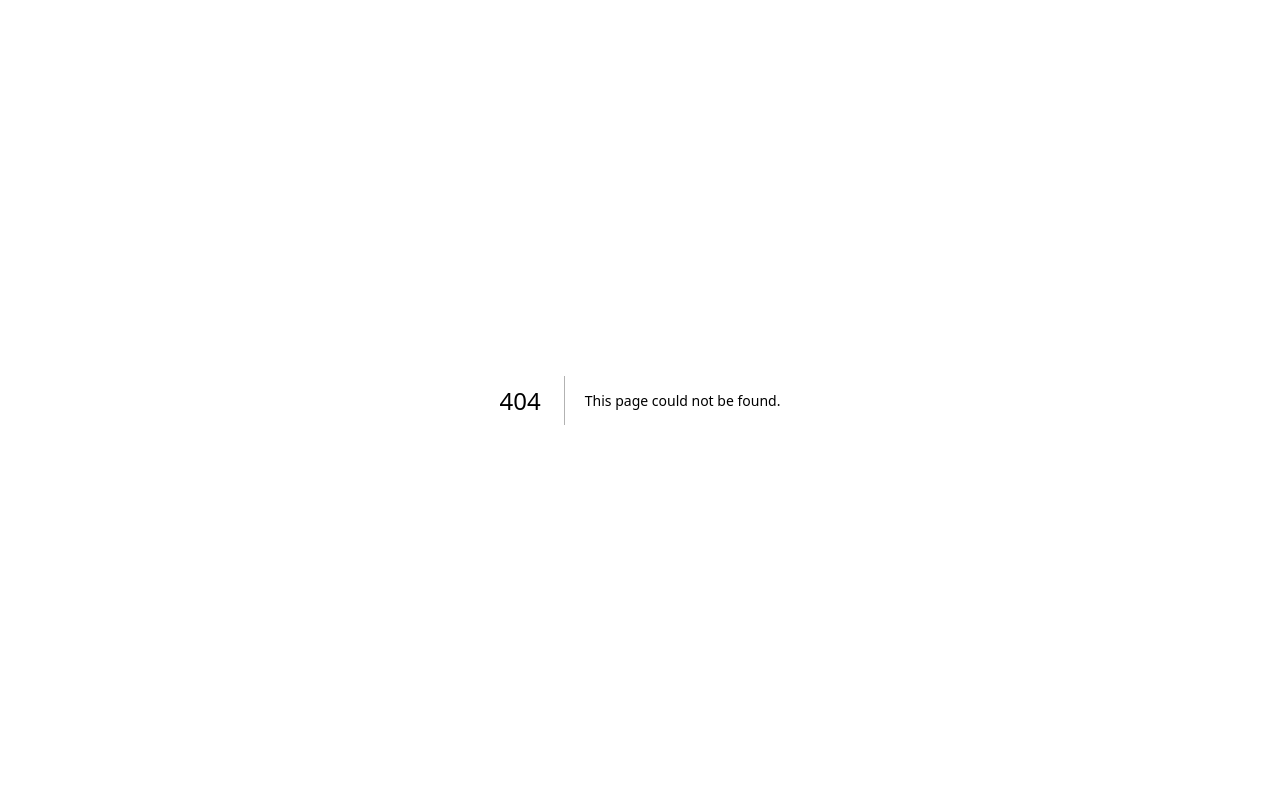
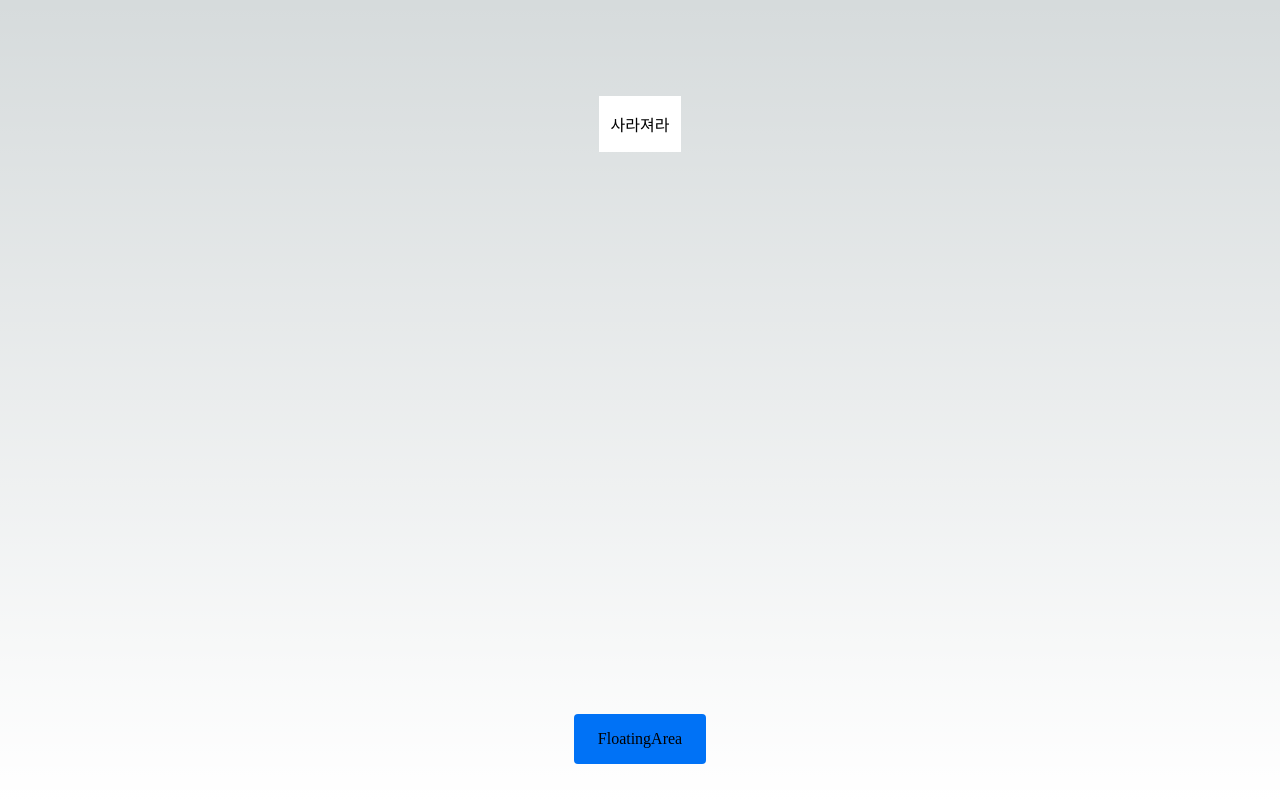
Before and after one commit to dalgudot/prototype, a Next.js app: page /floating-area in a window 1280 px wide. Before the commit this address had no page. Built offline with nearby package versions, Linux system fonts and the light colour scheme.

Commit message:
update FloatingArea using by emotion/styled

```diff
--- a/src/app/page.tsx
+++ b/src/app/page.tsx
@@ -7,7 +7,7 @@ const inter = Inter({ subsets: ['latin'] });
 export default function Home() {
   return (
     <main className={styles.main}>
-      <Link href="/floating-button">Floating Area</Link>
+      <Link href="/floating-area">Floating Area</Link>
       {/* <LoadingSpinner hexColor="#F8F9FA" size="24px" /> */}
     </main>
   );
--- a/src/components/FloatingArea/FloatingArea.tsx
+++ b/src/components/FloatingArea/FloatingArea.tsx
@@ -1,29 +1,58 @@
-import s from './FloatingArea.module.css';
-import classNames from 'classnames';
 import { useMountedForAnimation } from '@/hooks/useMountedForAnimation';
+import styled from '@emotion/styled';
 
 interface FloatingAreaProps {
   appear: boolean;
 }
 
+let FLOATING_AREA_MOTION_TIME: TAnimationDuration = 0.5;
+
 export default function FloatingArea({
   appear,
 }: FloatingAreaProps): JSX.Element {
-  // 0.5는 Typescript & CSS 함께 쓸 수 있도록 상수화 필요
-  const isMountedForAnimation = useMountedForAnimation(appear, 0.5);
+  const isMountedForAnimation = useMountedForAnimation(
+    appear,
+    FLOATING_AREA_MOTION_TIME
+  );
 
   return (
     <>
       {isMountedForAnimation && (
-        <div
-          className={classNames(
-            s.floating__area,
-            appear ? s.appear__motion : s.disappear__motion
-          )}
-        >
-          FloatingArea
-        </div>
+        <BottomBox appear={appear}>FloatingArea</BottomBox>
       )}
     </>
   );
 }
+
+const BottomBox = styled.div<{ appear: boolean }>`
+  position: fixed;
+  padding: 16px 24px;
+  background: #0072f6;
+  border-radius: 4px;
+  font-size: 16px;
+
+  ${({ appear }) =>
+    appear
+      ? `animation: ${FLOATING_AREA_MOTION_TIME}s var(--bezier-1) up;
+         bottom: 36px;`
+      : `animation: ${FLOATING_AREA_MOTION_TIME}s var(--bezier-1) down;
+         bottom: -96px;`}
+
+  @keyframes up {
+    0% {
+      bottom: -96px;
+    }
+    100% {
+      bottom: 36px;
+    }
+  }
+
+  @keyframes down {
+    0% {
+      bottom: 36px;
+    }
+    100% {
+      bottom: -96px;
+    }
+  }
+`;
--- a/src/hooks/useMountedForAnimation.ts
+++ b/src/hooks/useMountedForAnimation.ts
@@ -2,7 +2,7 @@ import { useEffect, useState } from 'react';
 
 export function useMountedForAnimation(
   appear: boolean,
-  duration: number
+  duration: TAnimationDuration
 ): boolean {
   const [isMountedForAnimation, setIsMountedForAnimation] =
     useState<boolean>(true);
```
Also changed, not shown: src/components/FloatingArea/FloatingAreaCSS.tsx (added, +35 -0 lines), src/types/type.d.ts (added, +11 -0 lines), src/app/floating-area/page.tsx (renamed from src/app/floating-button/page.tsx).
